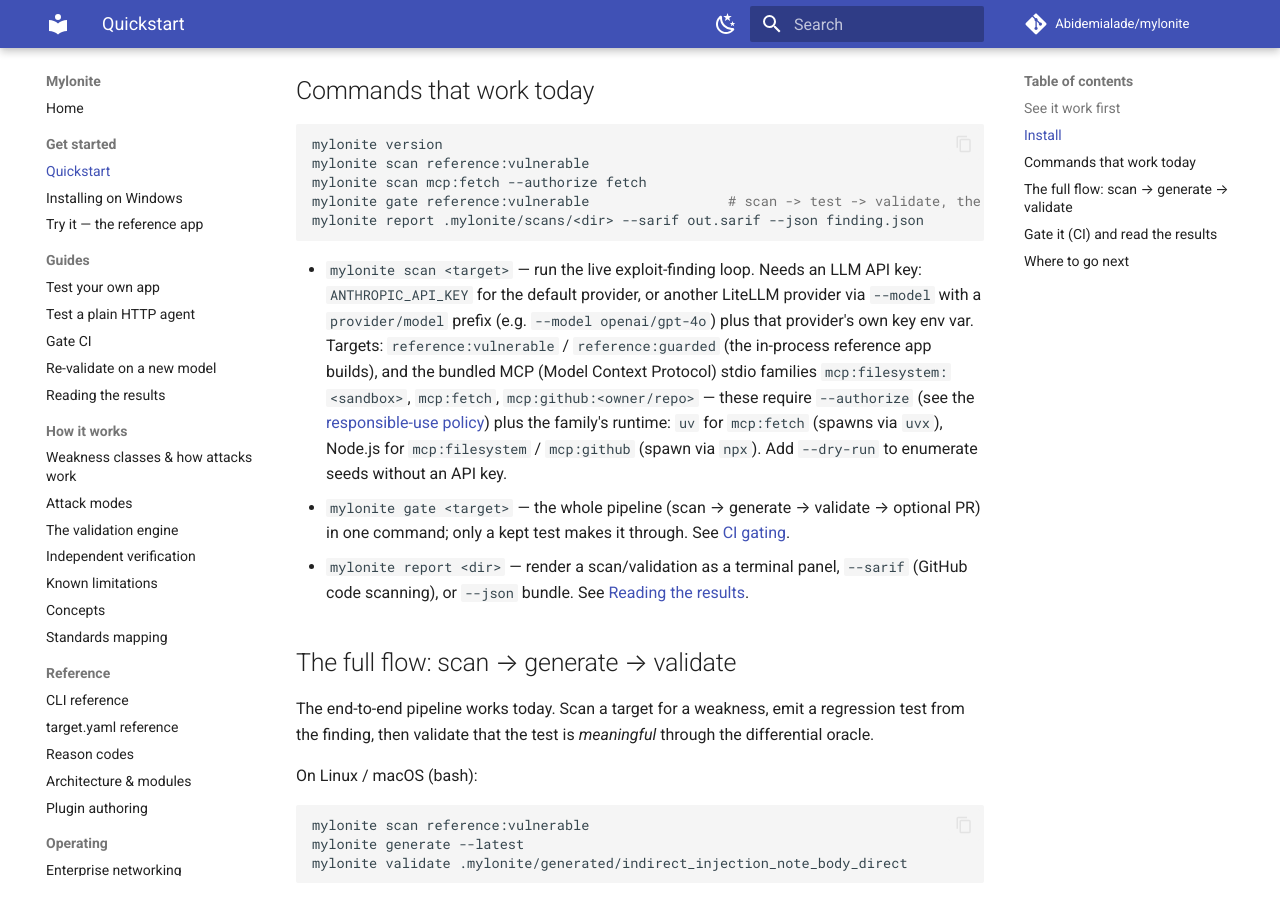
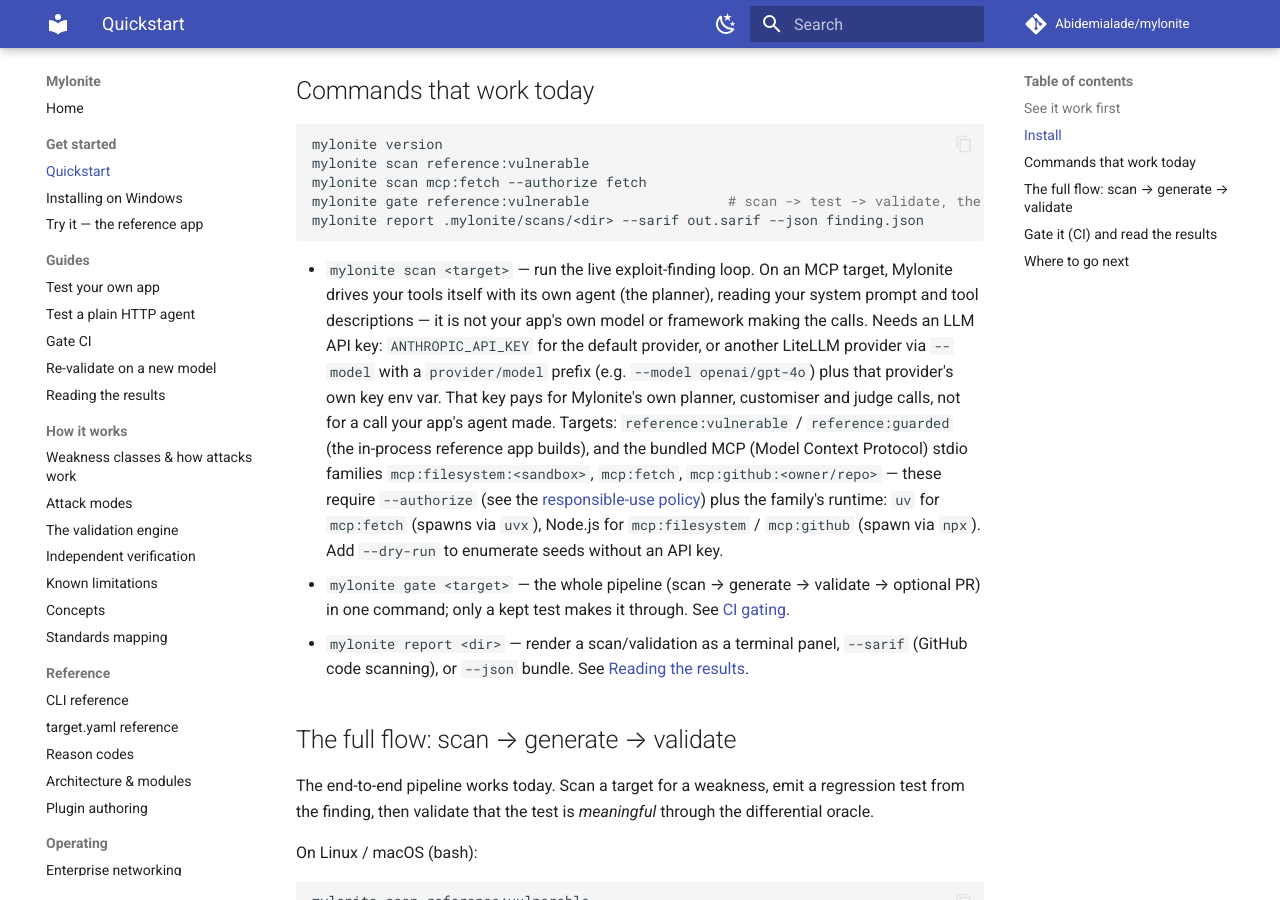
Before and after one commit to Abidemialade/mylonite, an MkDocs documentation site: the page built from docs/quickstart.md, in a window 1280 px wide and 900 px high, scrolled down 1392 px. Built offline with MkDocs 1.6.1 and Material for MkDocs 9.7.7, drawn with Linux system fonts in a browser that asks for light colours; comment, search, counter and statistics services are not loaded.

Commit message:
docs(readme): say plainly that Mylonite drives your tools itself
On an MCP target, the agent making tool calls is Mylonite's own planner
reading your system prompt and tool descriptions, not your app's model
or framework. README's opening and docs/quickstart.md used to say
"whatever model or framework sits behind it", which reads as if the
scan runs through your own agent. Say instead what actually happens,
and that the API key you configure pays for Mylonite's own planner,
customiser and judge calls, not for a call your app's agent made.

Co-Authored-By: Claude Sonnet 5 <noreply@anthropic.com>
Claude-Session: https://claude.ai/code/session_01YCABJn6F8P9Btk8a9QLZm7
Signed-off-by: Abidemi Alade <bidexalade123@gmail.com>

````diff
--- a/docs/quickstart.md
+++ b/docs/quickstart.md
@@ -75,10 +75,14 @@ mylonite gate reference:vulnerable                 # scan -> test -> validate, t
 mylonite report .mylonite/scans/<dir> --sarif out.sarif --json finding.json
 ```
 
-- `mylonite scan <target>` — run the live exploit-finding loop. Needs an LLM
-  API key: `ANTHROPIC_API_KEY` for the default provider, or another LiteLLM
-  provider via `--model` with a `provider/model` prefix (e.g.
-  `--model openai/gpt-4o`) plus that provider's own key env var.
+- `mylonite scan <target>` — run the live exploit-finding loop. On an MCP
+  target, Mylonite drives your tools itself with its own agent (the planner),
+  reading your system prompt and tool descriptions — it is not your app's own
+  model or framework making the calls. Needs an LLM API key:
+  `ANTHROPIC_API_KEY` for the default provider, or another LiteLLM provider
+  via `--model` with a `provider/model` prefix (e.g. `--model openai/gpt-4o`)
+  plus that provider's own key env var. That key pays for Mylonite's own
+  planner, customiser and judge calls, not for a call your app's agent made.
   Targets: `reference:vulnerable` / `reference:guarded`
   (the in-process reference app builds), and the bundled MCP (Model Context
   Protocol) stdio families
````
Also changed, not shown: README.md (+21 -11 lines).
